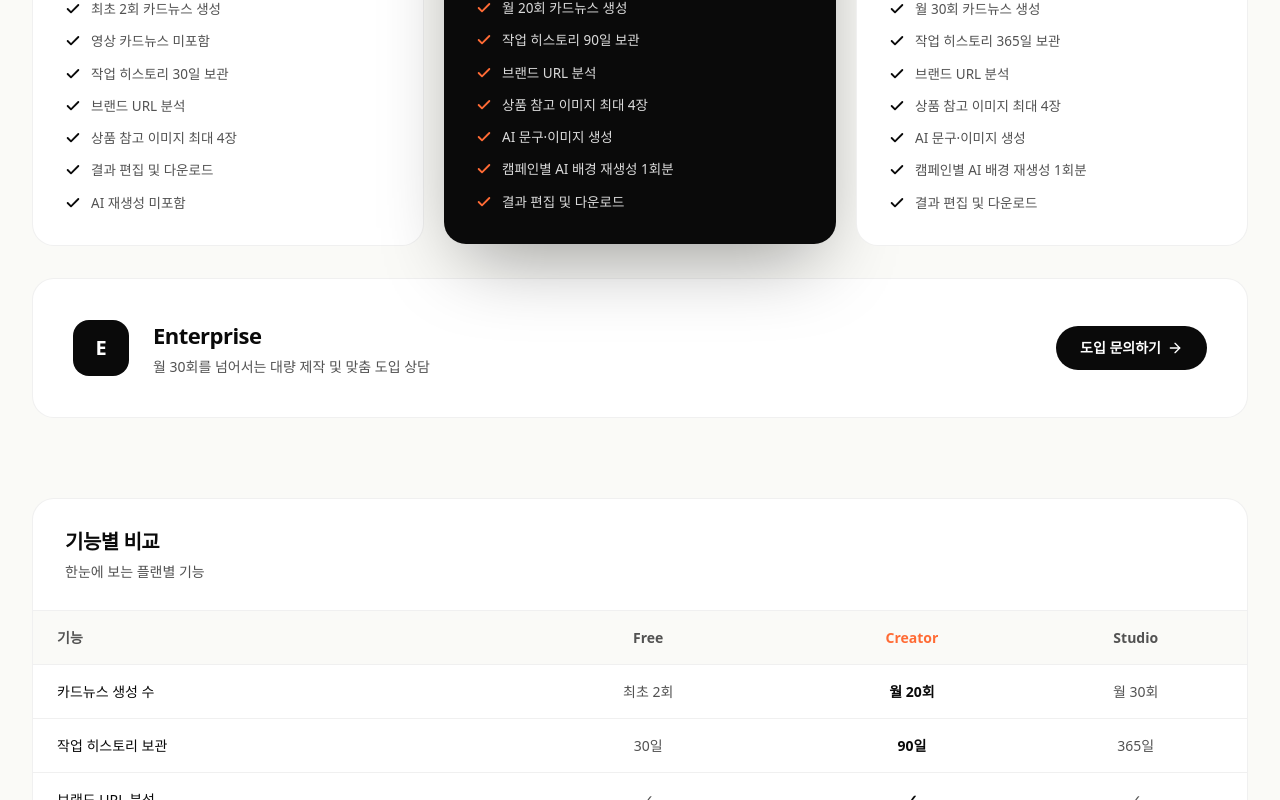
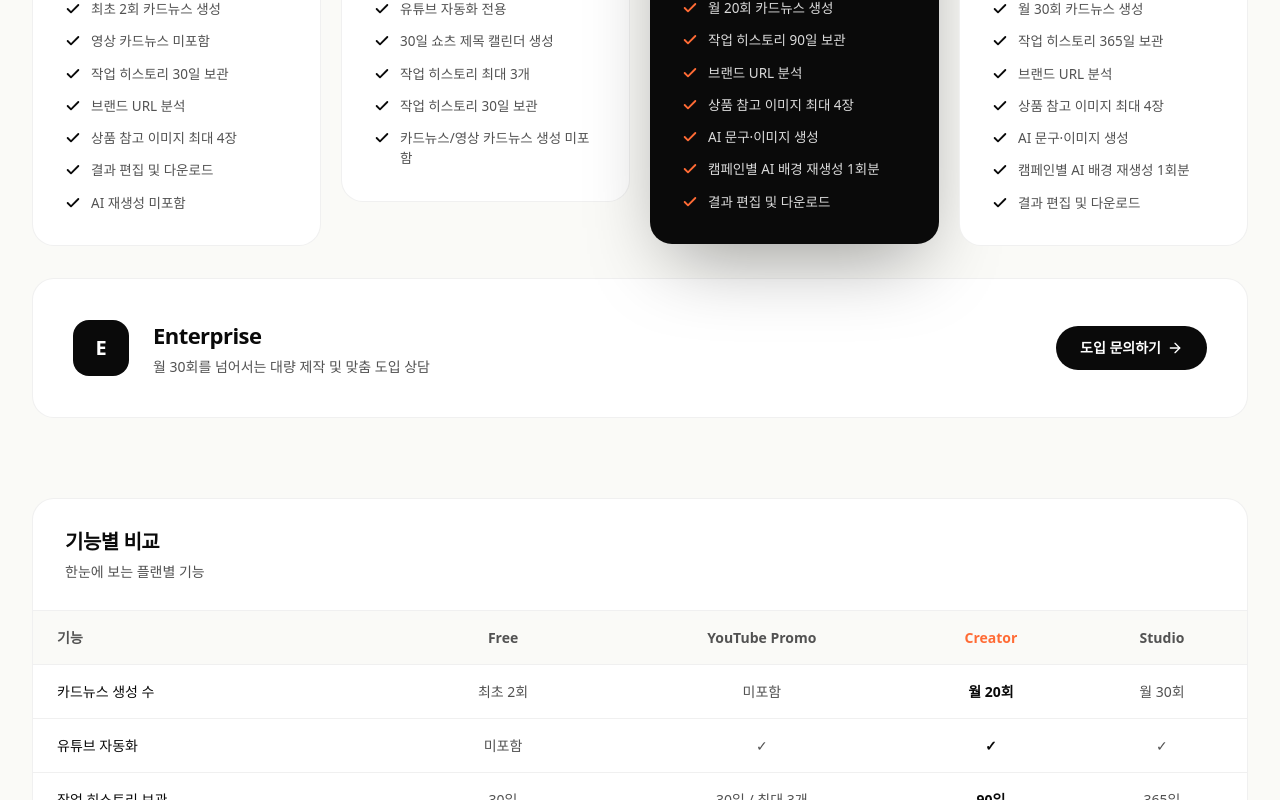
Before and after one commit to MCuffs/snsagent, a Next.js app: page /pricing in a window 1280 px wide. Shown: the part 840-1640 px from the top of the page. Built offline with nearby package versions, Linux system fonts and the light colour scheme; no server answers.

Commit message:
Show YouTube promo plan in pricing

```diff
--- a/app/(cms)/SidebarNav.tsx
+++ b/app/(cms)/SidebarNav.tsx
@@ -47,6 +47,7 @@ export default function SidebarNav({ hasCompleteBrand, locale, userPlan }: Sideb
   const isYouTubePromoPlan = userPlan === 'YOUTUBE_PROMO'
   const canUseVideoFeatures = !isFreePlan && !isYouTubePromoPlan
   const canUseYouTubeAutomation = !isFreePlan
+  const isYouTubeUpgradePrompt = upgradeFeatureName === '유튜브 자동화'
 
   useEffect(() => {
     setPortalReady(true)
@@ -158,9 +159,15 @@ export default function SidebarNav({ hasCompleteBrand, locale, userPlan }: Sideb
               </button>
             </div>
             <div className="mt-4 space-y-2">
-              <h2 className="text-base font-black text-[#111827]">{upgradeFeatureName}는 Creator 플랜부터 사용할 수 있습니다.</h2>
+              <h2 className="text-base font-black text-[#111827]">
+                {isYouTubeUpgradePrompt
+                  ? '유튜브 자동화는 YouTube Promo 플랜부터 사용할 수 있습니다.'
+                  : `${upgradeFeatureName}는 Creator 플랜부터 사용할 수 있습니다.`}
+              </h2>
               <p className="text-sm font-medium leading-6 text-[#6b7280]">
-                월 25,000원 Creator 이상 플랜에서 사용할 수 있습니다. Free 플랜에서는 기본 카드뉴스 체험만 제공됩니다.
+                {isYouTubeUpgradePrompt
+                  ? '월 9,900원 YouTube Promo 플랜에서 30일 쇼츠 플래너와 유튜브 자동화를 사용할 수 있습니다.'
+                  : '월 25,000원 Creator 이상 플랜에서 사용할 수 있습니다. Free 플랜에서는 기본 카드뉴스 체험만 제공됩니다.'}
               </p>
             </div>
             <div className="mt-5 flex gap-2">
--- a/app/(cms)/concept/DashboardContainer.tsx
+++ b/app/(cms)/concept/DashboardContainer.tsx
@@ -362,7 +362,8 @@ export default function DashboardContainer({
           <VideoUpgradeEmptyState
             pricingPath={pricingPath}
             featureName="유튜브 자동화"
-            description="월 25,000원 Creator 이상 플랜에서 30일 플래너 생성, 기획, TTS, MP4 렌더링을 시작할 수 있습니다."
+            title="유튜브 자동화는 YouTube Promo 플랜부터 사용할 수 있습니다."
+            description="월 9,900원 YouTube Promo 플랜에서 30일 쇼츠 플래너와 유튜브 자동화를 사용할 수 있습니다."
           />
         ) : (
           <YouTubeAutomationDashboard />
@@ -620,10 +621,12 @@ function ProfileSelectAmbientBackdrop() {
 function VideoUpgradeEmptyState({
   pricingPath,
   featureName = '영상 카드뉴스',
+  title,
   description = '월 25,000원 Creator 이상 플랜에서 고급 영상 제작 기능을 사용할 수 있습니다.',
 }: {
   pricingPath: string
   featureName?: string
+  title?: string
   description?: string
 }) {
   return (
@@ -632,7 +635,9 @@ function VideoUpgradeEmptyState({
         <div className="mx-auto flex h-12 w-12 items-center justify-center rounded-2xl bg-[#f5f7ff] text-[#4252ff]">
           <Lock className="h-6 w-6" />
         </div>
-        <h2 className="mt-5 text-lg font-black text-[#111827]">{featureName}는 Creator 플랜부터 사용할 수 있습니다.</h2>
+        <h2 className="mt-5 text-lg font-black text-[#111827]">
+          {title || `${featureName}는 Creator 플랜부터 사용할 수 있습니다.`}
+        </h2>
         <p className="mt-3 text-sm font-medium leading-6 text-[#6b7280]">
           {description}
         </p>
--- a/app/[locale]/pricing/page.tsx
+++ b/app/[locale]/pricing/page.tsx
@@ -13,8 +13,8 @@ export async function generateMetadata({ params }: { params: Promise<{ locale: s
   return {
     title: t('meta_title'),
     description: isEn
-      ? 'Shuffla pricing: Free plan with 2 card news, Creator at ₩25,000/mo for 20/month, Studio at ₩39,000/mo for 30/month.'
-      : 'Shuffla 요금제: 무료 2회, Creator 월 25,000원(월 20회), Studio 월 39,000원(월 30회).',
+      ? 'Shuffla pricing: Free plan with 2 card news, YouTube Promo at ₩9,900/mo, Creator at ₩25,000/mo, Studio at ₩39,000/mo.'
+      : 'Shuffla 요금제: 무료 2회, YouTube Promo 월 9,900원, Creator 월 25,000원, Studio 월 39,000원.',
     alternates: {
       canonical: `${base}/${locale}/pricing`,
       languages: { ko: `${base}/ko/pricing`, en: `${base}/en/pricing` },
@@ -35,7 +35,7 @@ const faqs = {
     { q: '무료 플랜에서는 무엇을 만들 수 있나요?', a: 'Free 플랜은 결제 없이 최초 2회의 카드뉴스를 생성할 수 있습니다. 결과 편집과 다운로드는 가능하지만 AI 재생성은 포함되지 않습니다.' },
     { q: 'AI가 만든 카드뉴스를 직접 수정할 수 있나요?', a: '네. 생성된 문구와 레이아웃은 직접 편집할 수 있습니다.' },
     { q: '브랜드가 여러 개인 경우에도 사용할 수 있나요?', a: '현재는 계정당 브랜드 1개를 지원합니다. 여러 브랜드 도입은 별도 문의로 확인해 주세요.' },
-    { q: '플랜 간 차이는 무엇인가요?', a: '무료 사용자는 최초 2회 생성과 30일 보관을 이용합니다. Creator는 월 20회, Studio는 월 30회 생성이 가능하며 유료 플랜에는 AI 배경 재생성이 포함됩니다.' },
+    { q: '플랜 간 차이는 무엇인가요?', a: '무료 사용자는 최초 2회 생성과 30일 보관을 이용합니다. YouTube Promo는 유튜브 자동화만 사용할 수 있고 작업 히스토리는 3개까지 30일 보관됩니다. Creator는 월 20회, Studio는 월 30회 카드뉴스 생성이 가능합니다.' },
     { q: '로그인만 하면 바로 생성할 수 있나요?', a: 'Google Login으로 브랜드 설정을 시작하면 결제 없이 최초 2회의 카드뉴스를 생성할 수 있습니다.' },
     { q: '플랜은 언제든지 변경할 수 있나요?', a: '현재 구독을 취소하면 즉시 이용권 없는 상태로 전환됩니다. 이후 원하는 새 플랜을 선택할 수 있습니다.' },
     { q: '결제는 어디에서 진행되나요?', a: 'Google Login 후 브랜드를 설정하면 요금제 화면에서 결제를 진행할 수 있습니다.' },
@@ -44,7 +44,7 @@ const faqs = {
     { q: 'What can I create with the free plan?', a: 'The Free plan lets you create 2 card news in total without payment. You can edit and download results, but AI regeneration is not included.' },
     { q: 'Can I edit the AI-generated card news?', a: 'Yes. You can edit the copy and layout directly after generation.' },
     { q: 'Can I use it with multiple brands?', a: 'Currently one brand per account is supported. Contact us for multi-brand inquiries.' },
-    { q: 'What are the differences between plans?', a: 'Free users get 2 generations in total and 30-day history retention. Creator offers 20/month and Studio 30/month, both including AI background regeneration.' },
+    { q: 'What are the differences between plans?', a: 'Free users get 2 generations in total and 30-day history retention. YouTube Promo is for YouTube automation only with up to 3 saved histories for 30 days. Creator offers 20 card news/month and Studio offers 30/month.' },
     { q: 'Can I start creating immediately after logging in?', a: 'Yes. After Google Login and brand setup, you can create 2 card news in total without payment.' },
     { q: 'Can I change plans at any time?', a: 'Canceling your current subscription reverts access immediately. You can then choose a new plan.' },
     { q: 'Where do I complete payment?', a: 'After Google Login and brand setup, the billing screen lets you select and pay for your plan.' },
@@ -79,6 +79,18 @@ export default async function PricingPage({ params }: { params: Promise<{ locale
         : ['최초 2회 카드뉴스 생성', '영상 카드뉴스 미포함', '작업 히스토리 30일 보관', '브랜드 URL 분석', '상품 참고 이미지 최대 4장', '결과 편집 및 다운로드'],
       cta: isEn ? 'Get started' : '무료로 시작하기',
       highlight: false,
+    },
+    {
+      key: 'youtube',
+      name: PRICING_PLANS.YOUTUBE_PROMO.name,
+      price: isEn ? PRICING_PLANS.YOUTUBE_PROMO.price_en : PRICING_PLANS.YOUTUBE_PROMO.price,
+      priceNote: isEn ? 'per month' : '/ 월',
+      features: isEn
+        ? ['YouTube automation only', '30-day Shorts title calendar', 'Up to 3 saved work histories', '30-day work history retention', 'Card news generation not included']
+        : ['유튜브 자동화 전용', '30일 쇼츠 제목 캘린더 생성', '작업 히스토리 최대 3개', '작업 히스토리 30일 보관', '카드뉴스 생성 미포함'],
+      cta: isEn ? 'Get started' : '시작하기',
+      highlight: false,
+      badge: isEn ? 'Promo' : '프로모션',
     },
     {
       key: 'creator',
@@ -138,7 +150,7 @@ export default async function PricingPage({ params }: { params: Promise<{ locale
 
           {/* PLANS GRID */}
           <section className="mx-auto max-w-[1300px] px-6 pb-24 lg:px-10">
-            <div className="grid gap-px bg-black/[0.07] border border-black/[0.07] rounded-[20px] overflow-hidden md:grid-cols-2 lg:grid-cols-4">
+            <div className="grid gap-px bg-black/[0.07] border border-black/[0.07] rounded-[20px] overflow-hidden md:grid-cols-2 lg:grid-cols-3 xl:grid-cols-5">
               {plans.map((plan) => (
                 <div
                   key={plan.key}
--- a/app/pricing/page.tsx
+++ b/app/pricing/page.tsx
@@ -18,6 +18,22 @@ const plans = [
         desc: PRICING_PLANS.FREE.description,
         cta: '무료로 시작하기',
         features: ['최초 2회 카드뉴스 생성', '영상 카드뉴스 미포함', '작업 히스토리 30일 보관', '브랜드 URL 분석', '상품 참고 이미지 최대 4장', '결과 편집 및 다운로드', 'AI 재생성 미포함'],
+        highlight: false,
+    },
+    {
+        name: PRICING_PLANS.YOUTUBE_PROMO.name,
+        tagline: '유튜브 자동화',
+        price: PRICING_PLANS.YOUTUBE_PROMO.price,
+        period: '',
+        desc: PRICING_PLANS.YOUTUBE_PROMO.description,
+        cta: 'Google Login',
+        features: [
+            '유튜브 자동화 전용',
+            '30일 쇼츠 제목 캘린더 생성',
+            '작업 히스토리 최대 3개',
+            '작업 히스토리 30일 보관',
+            '카드뉴스/영상 카드뉴스 생성 미포함',
+        ],
         highlight: false,
     },
     {
@@ -77,7 +93,7 @@ const faqs = [
     },
     {
         q: '플랜 간 차이는 무엇인가요?',
-        a: '무료 사용자는 최초 2회 생성과 30일 보관을 이용합니다. Creator는 월 20회 생성과 90일 보관, Studio는 월 30회 생성과 365일 보관을 제공하며 유료 플랜에는 AI 배경 재생성이 포함됩니다.',
+        a: '무료 사용자는 최초 2회 생성과 30일 보관을 이용합니다. YouTube Promo는 유튜브 자동화만 사용할 수 있고 작업 히스토리는 3개까지 30일 보관됩니다. Creator는 월 20회 생성과 90일 보관, Studio는 월 30회 생성과 365일 보관을 제공합니다.',
     },
     {
         q: '로그인만 하면 바로 생성할 수 있나요?',
@@ -94,13 +110,14 @@ const faqs = [
 ]
 
 const compareFeatures = [
-    { feature: '카드뉴스 생성 수', free: '최초 2회', creator: '월 20회', studio: '월 30회' },
-    { feature: '작업 히스토리 보관', free: '30일', creator: '90일', studio: '365일' },
-    { feature: '브랜드 URL 분석', free: '✓', creator: '✓', studio: '✓' },
-    { feature: 'AI 문구·이미지 생성', free: '✓', creator: '✓', studio: '✓' },
-    { feature: '상품 참고 이미지 입력', free: '최대 4장', creator: '최대 4장', studio: '최대 4장' },
-    { feature: 'AI 배경 재생성', free: '3,000원 / 1회', creator: '1회분/건', studio: '1회분/건' },
-    { feature: '결과 편집 및 다운로드', free: '✓', creator: '✓', studio: '✓' },
+    { feature: '카드뉴스 생성 수', free: '최초 2회', youtube: '미포함', creator: '월 20회', studio: '월 30회' },
+    { feature: '유튜브 자동화', free: '미포함', youtube: '✓', creator: '✓', studio: '✓' },
+    { feature: '작업 히스토리 보관', free: '30일', youtube: '30일 / 최대 3개', creator: '90일', studio: '365일' },
+    { feature: '브랜드 URL 분석', free: '✓', youtube: '미포함', creator: '✓', studio: '✓' },
+    { feature: 'AI 문구·이미지 생성', free: '✓', youtube: '미포함', creator: '✓', studio: '✓' },
+    { feature: '상품 참고 이미지 입력', free: '최대 4장', youtube: '미포함', creator: '최대 4장', studio: '최대 4장' },
+    { feature: 'AI 배경 재생성', free: '3,000원 / 1회', youtube: '미포함', creator: '1회분/건', studio: '1회분/건' },
+    { feature: '결과 편집 및 다운로드', free: '✓', youtube: '미포함', creator: '✓', studio: '✓' },
 ]
 
 export default async function PricingPage() {
@@ -129,7 +146,7 @@ export default async function PricingPage() {
                 {/* PLANS */}
                 <section className="pb-20">
                     <div className="mx-auto max-w-7xl px-6 lg:px-8">
-                        <div className="grid gap-5 md:grid-cols-3 items-start">
+                        <div className="grid gap-5 md:grid-cols-2 xl:grid-cols-4 items-start">
                             {plans.map((plan) => (
                                 <div
                                     key={plan.name}
@@ -223,6 +240,7 @@ export default async function PricingPage() {
                                         <tr className="border-b border-black/[0.06] bg-[#fafaf7]">
                                             <th className="text-left py-4 px-6 font-bold text-[#525252]">기능</th>
                                             <th className="text-center py-4 px-4 font-bold text-[#525252]">Free</th>
+                                            <th className="text-center py-4 px-4 font-bold text-[#525252]">YouTube Promo</th>
                                             <th className="text-center py-4 px-4 font-bold text-[#ff6b35]">Creator</th>
                                             <th className="text-center py-4 px-4 font-bold text-[#525252]">Studio</th>
                                         </tr>
@@ -232,6 +250,7 @@ export default async function PricingPage() {
                                             <tr key={i}>
                                                 <td className="py-4 px-6 font-medium text-[#0a0a0a]">{row.feature}</td>
                                                 <td className="text-center py-4 px-4 text-[#525252]">{row.free}</td>
+                                                <td className="text-center py-4 px-4 text-[#525252]">{row.youtube}</td>
                                                 <td className="text-center py-4 px-4 text-[#0a0a0a] font-bold">{row.creator}</td>
                                                 <td className="text-center py-4 px-4 text-[#525252]">{row.studio}</td>
                                             </tr>
--- a/lib/youtube-automation-access.ts
+++ b/lib/youtube-automation-access.ts
@@ -1,7 +1,7 @@
 import { isAdminEmail } from './auth/admin-emails'
 import { normalizePlan } from './limits-types'
 
-export const YOUTUBE_AUTOMATION_REQUIRED_PLAN = 'PRO'
+export const YOUTUBE_AUTOMATION_REQUIRED_PLAN = 'YOUTUBE_PROMO'
 export const YOUTUBE_PROMO_PLAN = 'YOUTUBE_PROMO'
 export const YOUTUBE_PROMO_HISTORY_LIMIT = 3
 export const YOUTUBE_PROMO_RETENTION_DAYS = 30
@@ -24,7 +24,7 @@ export function getYouTubeAutomationHistoryPolicy(user: { plan?: string | null;
 
 export function youtubeAutomationUpgradeResponse() {
   return {
-    error: '유튜브 자동화는 Creator(월 25,000원) 이상 플랜에서 사용할 수 있습니다.',
+    error: '유튜브 자동화는 YouTube Promo(월 9,900원) 이상 플랜에서 사용할 수 있습니다.',
     requiredPlan: YOUTUBE_AUTOMATION_REQUIRED_PLAN,
   }
 }
```
